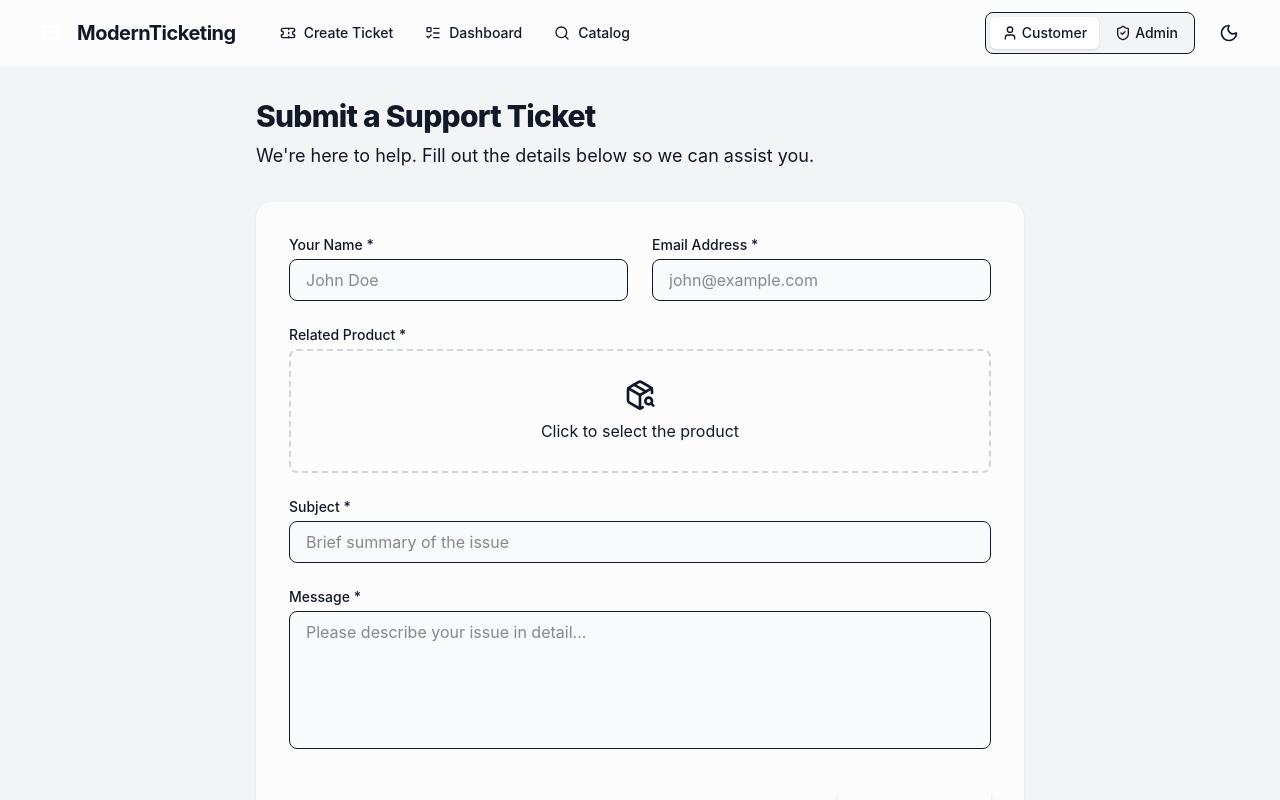
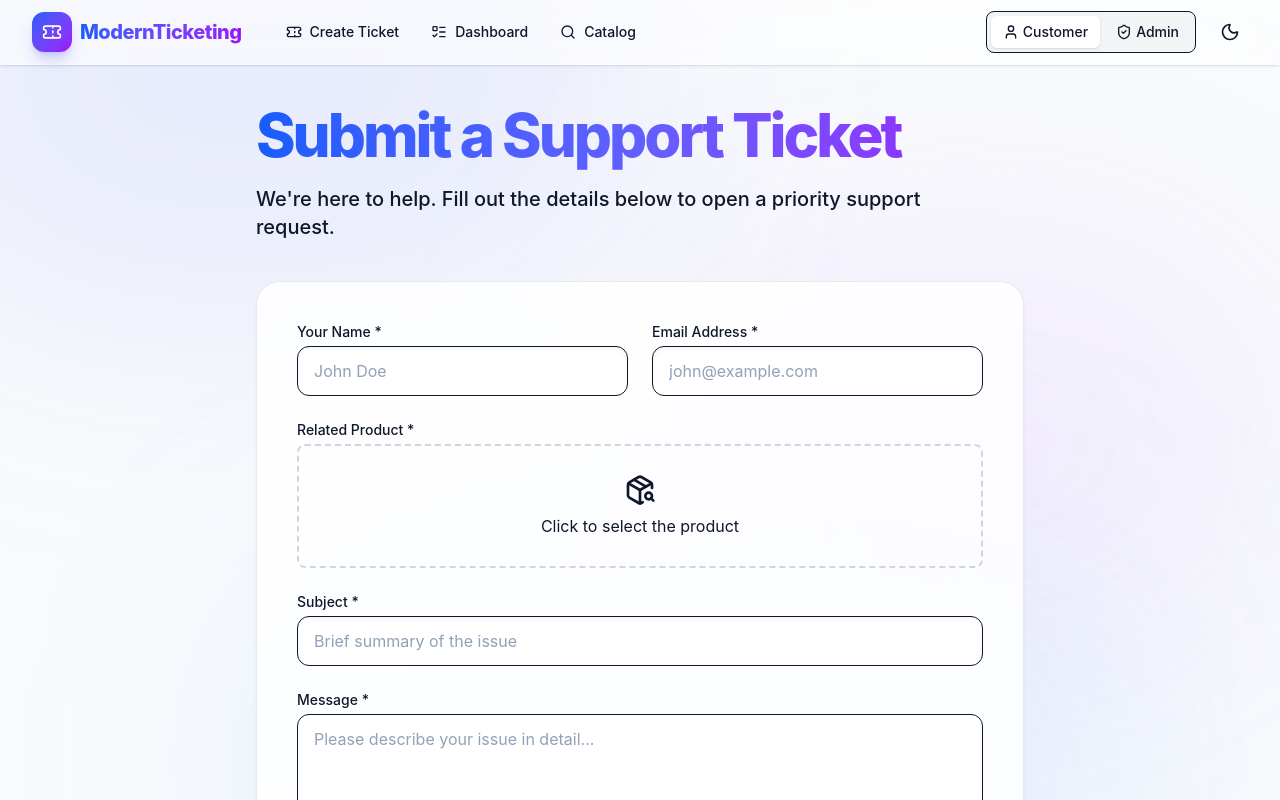
Before and after one commit to Rom204/agilite-assignment, a React (Vite) app in the folder frontend/: page / in a window 1280 px wide. Shown: the top 800 px of the page. Built offline with nearby package versions, Linux system fonts and the light colour scheme.

Commit message:
Fixed: better ui components and themes

```diff
--- a/frontend/src/components/Layout.tsx
+++ b/frontend/src/components/Layout.tsx
@@ -3,14 +3,23 @@ import Navbar from './Navbar';
 
 export default function Layout() {
   return (
-    <div className="min-h-screen flex flex-col transition-colors duration-300">
-      <Navbar />
-      <main className="flex-1 w-full max-w-7xl mx-auto px-4 sm:px-6 lg:px-8 py-8 animate-in fade-in duration-500">
-        <Outlet />
-      </main>
-      <footer className="py-6 border-t border-color text-center text-sm text-secondary">
-        &copy; {new Date().getFullYear()} ModernTicketing. Customer Support System.
-      </footer>
+    <div className="min-h-screen flex flex-col transition-colors duration-500 relative overflow-hidden bg-primary selection:bg-primary-color/20">
+      {/* Ambient background glows */}
+      <div className="fixed inset-0 pointer-events-none overflow-hidden" aria-hidden="true">
+        <div className="absolute -top-[20%] -left-[10%] w-[60%] h-[60%] rounded-full bg-primary-400/20 dark:bg-primary-600/30 blur-[120px] mix-blend-multiply dark:mix-blend-screen opacity-70 animate-pulse duration-[8000ms]" />
+        <div className="absolute top-[30%] right-[0%] w-[50%] h-[50%] rounded-full bg-purple-400/20 dark:bg-purple-600/20 blur-[130px] mix-blend-multiply dark:mix-blend-screen opacity-50 animate-pulse duration-[10000ms]" />
+        <div className="absolute -bottom-[20%] left-[20%] w-[70%] h-[50%] rounded-full bg-blue-400/20 dark:bg-blue-600/30 blur-[120px] mix-blend-multiply dark:mix-blend-screen opacity-60 animate-pulse duration-[12000ms]" />
+      </div>
+
+      <div className="relative z-10 flex flex-col min-h-screen">
+        <Navbar />
+        <main className="flex-1 w-full max-w-7xl mx-auto px-4 sm:px-6 lg:px-8 py-10 animate-in fade-in slide-in-from-bottom-6 duration-700">
+          <Outlet />
+        </main>
+        <footer className="py-8 border-t border-white/20 dark:border-white/5 text-center text-sm text-secondary/70 backdrop-blur-xl bg-white/20 dark:bg-slate-900/30">
+          &copy; {new Date().getFullYear()} ModernTicketing. Premium Support Experience.
+        </footer>
+      </div>
     </div>
   );
 }
--- a/frontend/src/components/Navbar.tsx
+++ b/frontend/src/components/Navbar.tsx
@@ -33,15 +33,15 @@ export default function Navbar() {
   );
 
   return (
-    <header className="sticky top-0 z-50 glass-panel border-b border-color transition-colors duration-300">
+    <header className="sticky top-0 z-50 bg-white/60 dark:bg-slate-900/60 backdrop-blur-2xl border-b border-white/20 dark:border-white/10 shadow-sm transition-colors duration-300">
       <div className="max-w-7xl mx-auto px-4 sm:px-6 lg:px-8">
         <div className="flex justify-between items-center h-16">
           <div className="flex">
             <Link to="/" className="flex flex-shrink-0 items-center gap-2 group">
-              <div className="p-2 bg-primary-color rounded-lg text-white group-hover:scale-105 transition-transform">
+              <div className="p-2.5 bg-gradient-to-br from-blue-600 dark:from-blue-500 to-purple-600 dark:to-purple-500 rounded-xl text-white shadow-lg shadow-primary-500/30 group-hover:scale-110 group-hover:rotate-3 transition-transform duration-300">
                 <Ticket className="w-5 h-5" />
               </div>
-              <span className="font-bold text-xl tracking-tight hidden sm:block text-primary">
+              <span className="font-extrabold text-xl tracking-tight hidden sm:block text-transparent bg-clip-text bg-gradient-to-r from-blue-600 dark:from-blue-400 to-purple-600 dark:to-purple-400">
                 ModernTicketing
               </span>
             </Link>
--- a/frontend/src/index.css
+++ b/frontend/src/index.css
@@ -1,70 +1,78 @@
 @import "tailwindcss";
 
 @theme {
-  --color-primary-50: #eff6ff;
-  --color-primary-100: #dbeafe;
-  --color-primary-200: #bfdbfe;
-  --color-primary-300: #93c5fd;
-  --color-primary-400: #60a5fa;
-  --color-primary-500: #3b82f6;
-  --color-primary-600: #2563eb;
-  --color-primary-700: #1d4ed8;
-  --color-primary-800: #1e40af;
-  --color-primary-900: #1e3a8a;
+  /* Vibrant, modern Indigo/Violet SaaS palette */
+  --color-primary-50: #eef2ff;
+  --color-primary-100: #e0e7ff;
+  --color-primary-200: #c7d2fe;
+  --color-primary-300: #a5b4fc;
+  --color-primary-400: #818cf8;
+  --color-primary-500: #6366f1; /* Main Indigo */
+  --color-primary-600: #4f46e5;
+  --color-primary-700: #4338ca;
+  --color-primary-800: #3730a3;
+  --color-primary-900: #312e81;
 
-  --color-dark-bg: #111827;
-  --color-dark-card: #1f2937;
-  --color-dark-border: #374151;
-  --color-dark-text: #f9fafb;
-  --color-dark-muted: #9ca3af;
+  --color-dark-bg: #0f172a; /* Slate 900 for a rich deep blue/black */
+  --color-dark-card: rgba(30, 41, 59, 0.7); /* Slate 800 with opacity */
+  --color-dark-border: rgba(255, 255, 255, 0.1);
+  --color-dark-text: #f8fafc;
+  --color-dark-muted: #94a3b8;
 }
+
+/* Enforce class-based dark mode in Tailwind v4 */
+@custom-variant dark (&:is(.dark *));
 
 @layer base {
   :root {
-    --bg-primary: #ffffff;
-    --bg-secondary: #f3f4f6;
-    --text-primary: #111827;
-    --text-secondary: #4b5563;
-    --border-color: #e5e7eb;
+    --bg-primary: #f8fafc;
+    --bg-secondary: transparent;
+    --text-primary: #0f172a;
+    --text-secondary: #475569;
+    --border-color: rgba(0, 0, 0, 0.08);
     --primary-color: var(--color-primary-600);
+    --primary-content: #ffffff;
     --primary-hover: var(--color-primary-700);
   }
 
   .dark {
     --bg-primary: var(--color-dark-bg);
-    --bg-secondary: var(--color-dark-card);
+    --bg-secondary: transparent;
     --text-primary: var(--color-dark-text);
     --text-secondary: var(--color-dark-muted);
     --border-color: var(--color-dark-border);
     --primary-color: var(--color-primary-500);
+    --primary-content: #ffffff;
     --primary-hover: var(--color-primary-400);
   }
 }
 
 body {
-  background-color: var(--bg-secondary);
+  background-color: var(--bg-primary);
   color: var(--text-primary);
   font-family: 'Inter', system-ui, -apple-system, sans-serif;
-  transition: background-color 0.3s ease, color 0.3s ease;
+  transition: background-color 0.4s ease, color 0.4s ease;
 }
 
-/* Glassmorphism utilities */
+/* Premium Glassmorphism */
 .glass-panel {
-  background: rgba(255, 255, 255, 0.7);
-  backdrop-filter: blur(10px);
-  -webkit-backdrop-filter: blur(10px);
-  border: 1px solid rgba(255, 255, 255, 0.3);
+  background: rgba(255, 255, 255, 0.85);
+  backdrop-filter: blur(16px);
+  -webkit-backdrop-filter: blur(16px);
+  border: 1px solid var(--border-color);
+  box-shadow: 0 4px 6px -1px rgba(0, 0, 0, 0.05), 0 2px 4px -1px rgba(0, 0, 0, 0.03);
 }
 
 .dark .glass-panel {
-  background: rgba(31, 41, 55, 0.7);
-  border: 1px solid rgba(255, 255, 255, 0.05);
+  background: rgba(15, 23, 42, 0.65);
+  border: 1px solid rgba(255, 255, 255, 0.08);
+  box-shadow: 0 10px 15px -3px rgba(0, 0, 0, 0.3), 0 4px 6px -2px rgba(0, 0, 0, 0.15);
 }
 
-/* Custom Scrollbar */
+/* Custom Scrollbar - Minimal */
 ::-webkit-scrollbar {
-  width: 8px;
-  height: 8px;
+  width: 6px;
+  height: 6px;
 }
 ::-webkit-scrollbar-track {
   background: transparent;
--- a/frontend/src/pages/Home.tsx
+++ b/frontend/src/pages/Home.tsx
@@ -49,17 +49,17 @@ export default function Home() {
     }
   };
 
-  const inputStyle = "w-full px-4 py-2 rounded-lg border border-color bg-gray-50 dark:bg-gray-800 text-primary focus:outline-none focus:ring-2 focus:ring-primary-color focus:border-transparent transition-all";
+  const inputStyle = "w-full px-4 py-3 rounded-xl border border-color bg-white/50 dark:bg-slate-900/50 backdrop-blur-sm text-primary placeholder:text-slate-400 dark:placeholder:text-slate-500 focus:outline-none focus:ring-2 focus:ring-primary-color/50 focus:border-primary-color transition-all shadow-inner shadow-black/5 dark:shadow-black/20";
   const labelStyle = "block text-sm font-medium text-secondary mb-1";
 
   return (
     <div className="max-w-3xl mx-auto animate-in fade-in slide-in-from-bottom-4 duration-500">
-      <div className="mb-8 text-center sm:text-left">
-        <h1 className="text-3xl font-extrabold tracking-tight text-primary">Submit a <span className="text-primary-color">Support Ticket</span></h1>
-        <p className="text-secondary mt-2 text-lg">We're here to help. Fill out the details below so we can assist you.</p>
+      <div className="mb-10 text-center sm:text-left">
+        <h1 className="text-4xl md:text-5xl lg:text-6xl font-extrabold tracking-tighter text-transparent bg-clip-text bg-gradient-to-r from-blue-600 dark:from-blue-400 via-indigo-500 to-purple-600 dark:to-purple-400 pb-2">Submit a Support Ticket</h1>
+        <p className="text-secondary mt-3 text-lg md:text-xl font-medium max-w-2xl">We're here to help. Fill out the details below to open a priority support request.</p>
       </div>
 
-      <div className="glass-panel rounded-2xl p-6 sm:p-8 shadow-sm">
+      <div className="glass-panel rounded-3xl p-6 sm:p-10 shadow-2xl shadow-primary-900/5">
         <form onSubmit={handleSubmit} className="space-y-6">
 
           <div className="grid grid-cols-1 md:grid-cols-2 gap-6">
@@ -162,7 +162,7 @@ export default function Home() {
             <button
               type="submit"
               disabled={isSubmitting}
-              className="px-6 py-3 rounded-lg bg-primary-color hover:bg-primary-hover text-white font-medium flex items-center gap-2 transition-all disabled:opacity-70 disabled:cursor-not-allowed transform hover:-translate-y-0.5 shadow-md shadow-blue-500/20"
+              className="px-8 py-3.5 rounded-xl bg-gradient-to-r from-indigo-600 to-purple-600 hover:from-indigo-700 hover:to-purple-700 text-white font-semibold flex items-center gap-2 transition-all duration-300 disabled:opacity-70 disabled:cursor-not-allowed transform hover:-translate-y-1 shadow-xl shadow-indigo-500/25 hover:shadow-indigo-500/40"
             >
               {isSubmitting ? (
                 <>
```
Also changed, not shown: frontend/src/pages/Catalog.tsx (+7 -7 lines), frontend/src/pages/Dashboard.tsx (+9 -9 lines), frontend/src/pages/TicketDetails.tsx (+9 -9 lines).
